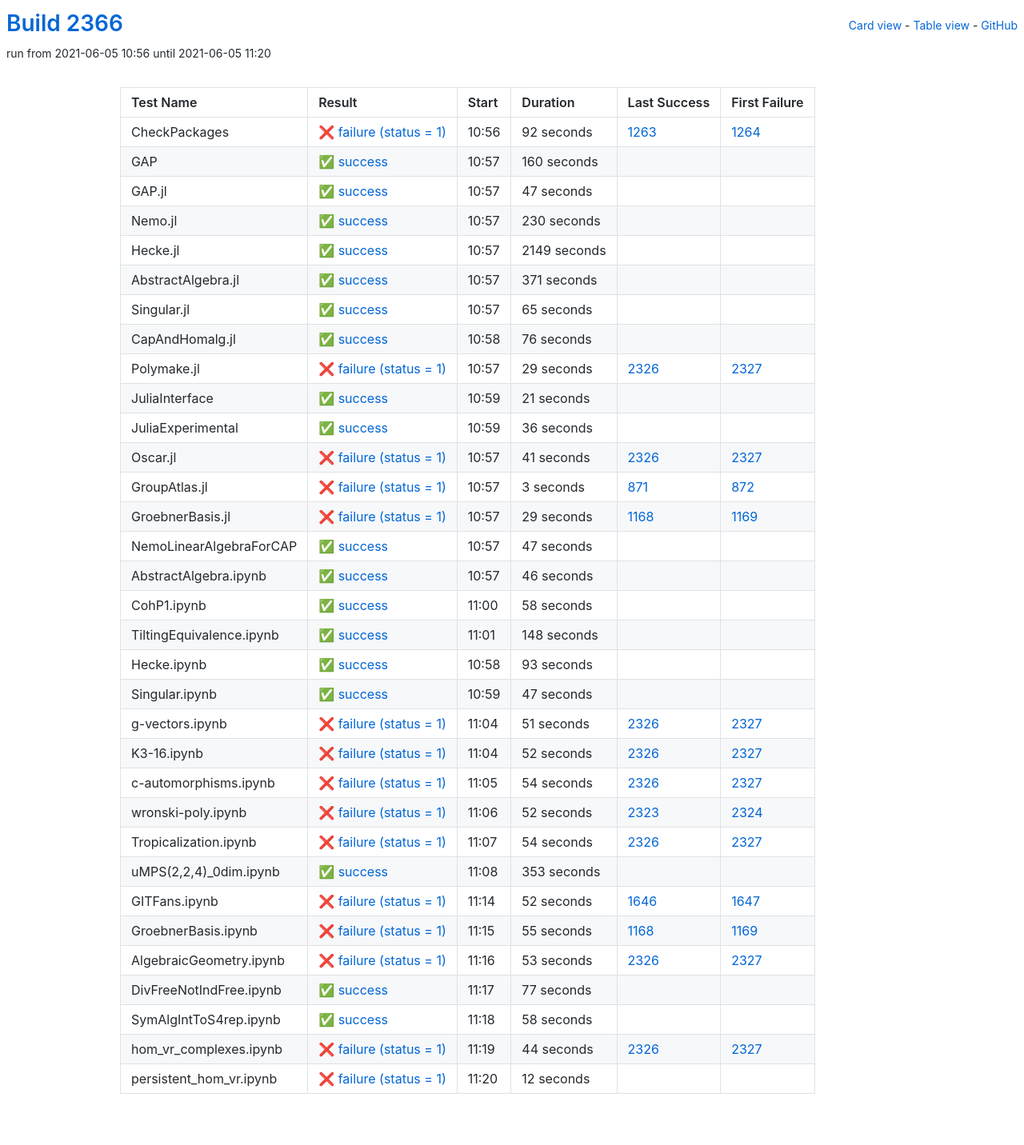
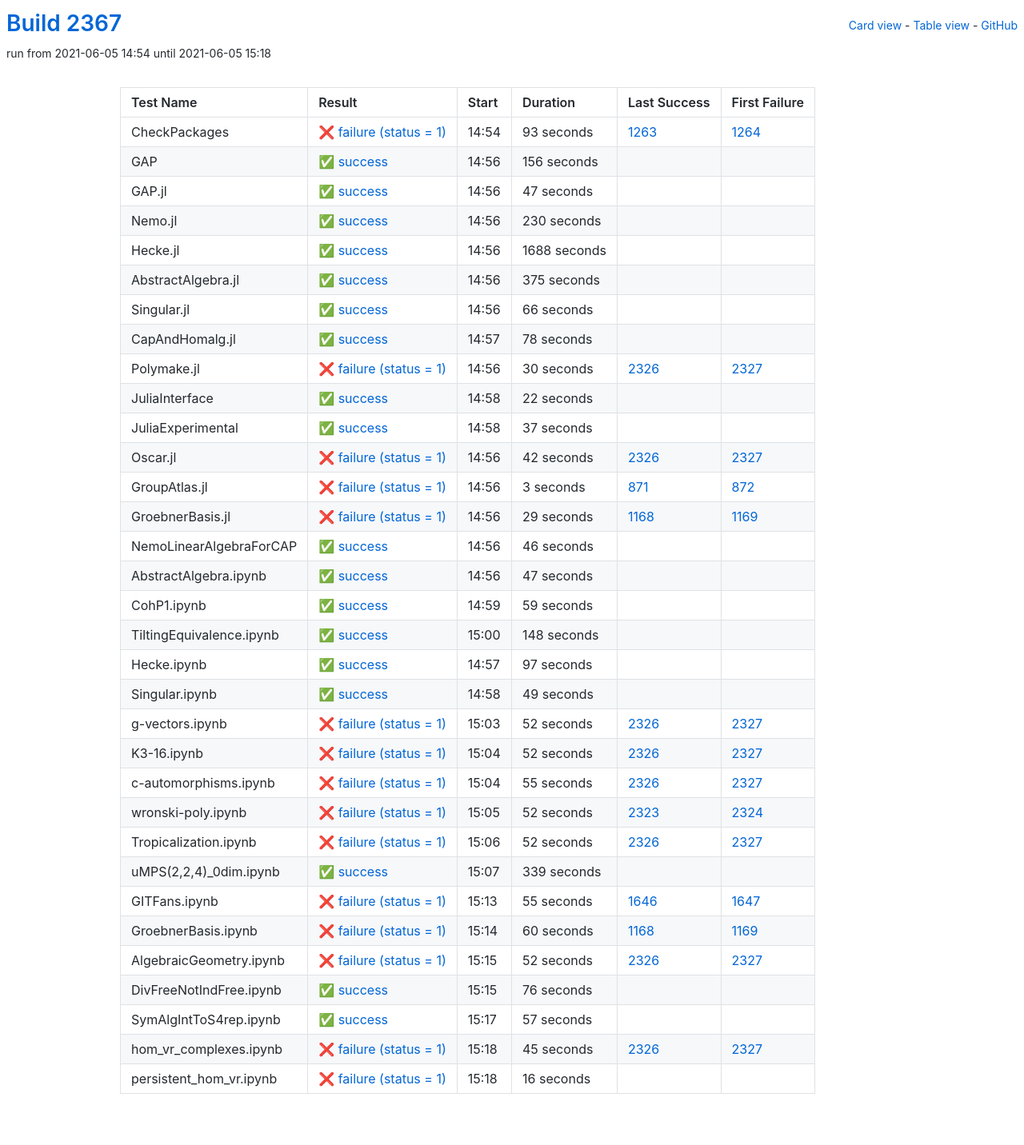
Before and after one commit to oscar-system/oscar-ci-status-stable, a Jekyll site: the page built from table.html, in a window 1280 px wide. Shown: the whole page at 80% size. Built offline with Jekyll 4.4.1, drawn with Linux system fonts in a browser that asks for light colours.

Commit message:
Build #2367

```diff
--- a/_data/ci.yml
+++ b/_data/ci.yml
@@ -1,6 +1,6 @@
 ---
-build: 2366
-build_url: https://oscarci.mathematik.uni-kl.de/job/oscar-stable/2366/
+build: 2367
+build_url: https://oscarci.mathematik.uni-kl.de/job/oscar-stable/2367/
 job: oscar-stable
 organization: oscar-system
 repo: oscar-ci-status-stable
@@ -8,32 +8,32 @@ repourl: https://github.com/oscar-system/oscar-ci-status-stable
 tests:
 - name: CheckPackages
   id: checkpackages
-  log: https://oscarci.mathematik.uni-kl.de/job/oscar-stable/2366/artifact/logs/build-2366/CheckPackages.log
-  start: 2021-06-05 10:56
+  log: https://oscarci.mathematik.uni-kl.de/job/oscar-stable/2367/artifact/logs/build-2367/CheckPackages.log
+  start: 2021-06-05 14:54
   success: false
   exitcode: 1
   status: failure
-  duration: 92
+  duration: 93
   last_success: 1263
   last_success_url: https://oscarci.mathematik.uni-kl.de/job/oscar-stable/1263/
   first_failure: 1264
   first_failure_url: https://oscarci.mathematik.uni-kl.de/job/oscar-stable/1264/
 - name: GAP
   id: gap
-  log: https://oscarci.mathematik.uni-kl.de/job/oscar-stable/2366/artifact/logs/build-2366/GAP.log
-  start: 2021-06-05 10:57
+  log: https://oscarci.mathematik.uni-kl.de/job/oscar-stable/2367/artifact/logs/build-2367/GAP.log
+  start: 2021-06-05 14:56
   success: true
   exitcode: 0
   status: success
-  duration: 160
+  duration: 156
   last_success: false
   last_success_url:
   first_failure: false
   first_failure_url:
 - name: GAP.jl
   id: gap-jl
-  log: https://oscarci.mathematik.uni-kl.de/job/oscar-stable/2366/artifact/logs/build-2366/GAP.jl.log
-  start: 2021-06-05 10:57
+  log: https://oscarci.mathematik.uni-kl.de/job/oscar-stable/2367/artifact/logs/build-2367/GAP.jl.log
+  start: 2021-06-05 14:56
   success: true
   exitcode: 0
   status: success
@@ -44,8 +44,8 @@ tests:
   first_failure_url:
 - name: Nemo.jl
   id: nemo-jl
-  log: https://oscarci.mathematik.uni-kl.de/job/oscar-stable/2366/artifact/logs/build-2366/Nemo.jl.log
-  start: 2021-06-05 10:57
+  log: https://oscarci.mathematik.uni-kl.de/job/oscar-stable/2367/artifact/logs/build-2367/Nemo.jl.log
+  start: 2021-06-05 14:56
   success: true
   exitcode: 0
   status: success
@@ -56,104 +56,104 @@ tests:
   first_failure_url:
 - name: Hecke.jl
   id: hecke-jl
-  log: https://oscarci.mathematik.uni-kl.de/job/oscar-stable/2366/artifact/logs/build-2366/Hecke.jl.log
-  start: 2021-06-05 10:57
+  log: https://oscarci.mathematik.uni-kl.de/job/oscar-stable/2367/artifact/logs/build-2367/Hecke.jl.log
+  start: 2021-06-05 14:56
   success: true
   exitcode: 0
   status: success
-  duration: 2149
+  duration: 1688
   last_success: false
   last_success_url:
   first_failure: false
   first_failure_url:
 - name: AbstractAlgebra.jl
   id: abstractalgebra-jl
-  log: https://oscarci.mathematik.uni-kl.de/job/oscar-stable/2366/artifact/logs/build-2366/AbstractAlgebra.jl.log
-  start: 2021-06-05 10:57
+  log: https://oscarci.mathematik.uni-kl.de/job/oscar-stable/2367/artifact/logs/build-2367/AbstractAlgebra.jl.log
+  start: 2021-06-05 14:56
   success: true
   exitcode: 0
   status: success
-  duration: 371
+  duration: 375
   last_success: false
   last_success_url:
   first_failure: false
   first_failure_url:
 - name: Singular.jl
   id: singular-jl
-  log: https://oscarci.mathematik.uni-kl.de/job/oscar-stable/2366/artifact/logs/build-2366/Singular.jl.log
-  start: 2021-06-05 10:57
+  log: https://oscarci.mathematik.uni-kl.de/job/oscar-stable/2367/artifact/logs/build-2367/Singular.jl.log
+  start: 2021-06-05 14:56
   success: true
   exitcode: 0
   status: success
-  duration: 65
+  duration: 66
   last_success: false
   last_success_url:
   first_failure: false
   first_failure_url:
 - name: CapAndHomalg.jl
   id: capandhomalg-jl
-  log: https://oscarci.mathematik.uni-kl.de/job/oscar-stable/2366/artifact/logs/build-2366/CapAndHomalg.jl.log
-  start: 2021-06-05 10:58
+  log: https://oscarci.mathematik.uni-kl.de/job/oscar-stable/2367/artifact/logs/build-2367/CapAndHomalg.jl.log
+  start: 2021-06-05 14:57
   success: true
   exitcode: 0
   status: success
-  duration: 76
+  duration: 78
   last_success: false
   last_success_url:
   first_failure: false
   first_failure_url:
 - name: Polymake.jl
   id: polymake-jl
-  log: https://oscarci.mathematik.uni-kl.de/job/oscar-stable/2366/artifact/logs/build-2366/Polymake.jl.log
-  start: 2021-06-05 10:57
+  log: https://oscarci.mathematik.uni-kl.de/job/oscar-stable/2367/artifact/logs/build-2367/Polymake.jl.log
+  start: 2021-06-05 14:56
   success: false
   exitcode: 1
   status: failure
-  duration: 29
+  duration: 30
   last_success: 2326
   last_success_url: https://oscarci.mathematik.uni-kl.de/job/oscar-stable/2326/
   first_failure: 2327
   first_failure_url: https://oscarci.mathematik.uni-kl.de/job/oscar-stable/2327/
 - name: JuliaInterface
   id: juliainterface
-  log: https://oscarci.mathematik.uni-kl.de/job/oscar-stable/2366/artifact/logs/build-2366/JuliaInterface.log
-  start: 2021-06-05 10:59
+  log: https://oscarci.mathematik.uni-kl.de/job/oscar-stable/2367/artifact/logs/build-2367/JuliaInterface.log
+  start: 2021-06-05 14:58
   success: true
   exitcode: 0
   status: success
-  duration: 21
+  duration: 22
   last_success: false
   last_success_url:
   first_failure: false
   first_failure_url:
 - name: JuliaExperimental
   id: juliaexperimental
-  log: https://oscarci.mathematik.uni-kl.de/job/oscar-stable/2366/artifact/logs/build-2366/JuliaExperimental.log
-  start: 2021-06-05 10:59
+  log: https://oscarci.mathematik.uni-kl.de/job/oscar-stable/2367/artifact/logs/build-2367/JuliaExperimental.log
+  start: 2021-06-05 14:58
   success: true
   exitcode: 0
   status: success
-  duration: 36
+  duration: 37
   last_success: false
   last_success_url:
   first_failure: false
   first_failure_url:
 - name: Oscar.jl
   id: oscar-jl
-  log: https://oscarci.mathematik.uni-kl.de/job/oscar-stable/2366/artifact/logs/build-2366/Oscar.jl.log
-  start: 2021-06-05 10:57
+  log: https://oscarci.mathematik.uni-kl.de/job/oscar-stable/2367/artifact/logs/build-2367/Oscar.jl.log
+  start: 2021-06-05 14:56
   success: false
   exitcode: 1
   status: failure
-  duration: 41
+  duration: 42
   last_success: 2326
   last_success_url: https://oscarci.mathematik.uni-kl.de/job/oscar-stable/2326/
   first_failure: 2327
   first_failure_url: https://oscarci.mathematik.uni-kl.de/job/oscar-stable/2327/
 - name: GroupAtlas.jl
   id: groupatlas-jl
-  log: https://oscarci.mathematik.uni-kl.de/job/oscar-stable/2366/artifact/logs/build-2366/GroupAtlas.jl.log
-  start: 2021-06-05 10:57
+  log: https://oscarci.mathematik.uni-kl.de/job/oscar-stable/2367/artifact/logs/build-2367/GroupAtlas.jl.log
+  start: 2021-06-05 14:56
   success: false
   exitcode: 1
   status: failure
@@ -164,8 +164,8 @@ tests:
   first_failure_url: https://oscarci.mathematik.uni-kl.de/job/oscar-stable/872/
 - name: GroebnerBasis.jl
   id: groebnerbasis-jl
-  log: https://oscarci.mathematik.uni-kl.de/job/oscar-stable/2366/artifact/logs/build-2366/GroebnerBasis.jl.log
-  start: 2021-06-05 10:57
+  log: https://oscarci.mathematik.uni-kl.de/job/oscar-stable/2367/artifact/logs/build-2367/GroebnerBasis.jl.log
+  start: 2021-06-05 14:56
   success: false
   exitcode: 1
   status: failure
@@ -176,8 +176,20 @@ tests:
   first_failure_url: https://oscarci.mathematik.uni-kl.de/job/oscar-stable/1169/
 - name: NemoLinearAlgebraForCAP
   id: nemolinearalgebraforcap
-  log: https://oscarci.mathematik.uni-kl.de/job/oscar-stable/2366/artifact/logs/build-2366/NemoLinearAlgebraForCAP.log
-  start: 2021-06-05 10:57
+  log: https://oscarci.mathematik.uni-kl.de/job/oscar-stable/2367/artifact/logs/build-2367/NemoLinearAlgebraForCAP.log
+  start: 2021-06-05 14:56
+  success: true
+  exitcode: 0
+  status: success
+  duration: 46
+  last_success: false
+  last_success_url:
+  first_failure: false
+  first_failure_url:
+- name: AbstractAlgebra.ipynb
+  id: abstractalgebra-ipynb
+  log: https://oscarci.mathematik.uni-kl.de/job/oscar-stable/2367/artifact/logs/build-2367/AbstractAlgebra.ipynb.log
+  start: 2021-06-05 14:56
   success: true
   exitcode: 0
   status: success
@@ -186,34 +198,22 @@ tests:
   last_success_url:
   first_failure: false
   first_failure_url:
-- name: AbstractAlgebra.ipynb
-  id: abstractalgebra-ipynb
-  log: https://oscarci.mathematik.uni-kl.de/job/oscar-stable/2366/artifact/logs/build-2366/AbstractAlgebra.ipynb.log
-  start: 2021-06-05 10:57
+- name: CohP1.ipynb
+  id: cohp1-ipynb
+  log: https://oscarci.mathematik.uni-kl.de/job/oscar-stable/2367/artifact/logs/build-2367/CohP1.ipynb.log
+  start: 2021-06-05 14:59
   success: true
   exitcode: 0
   status: success
-  duration: 46
-  last_success: false
-  last_success_url:
-  first_failure: false
-  first_failure_url:
-- name: CohP1.ipynb
-  id: cohp1-ipynb
-  log: https://oscarci.mathematik.uni-kl.de/job/oscar-stable/2366/artifact/logs/build-2366/CohP1.ipynb.log
-  start: 2021-06-05 11:00
-  success: true
-  exitcode: 0
-  status: success
-  duration: 58
+  duration: 59
   last_success: false
   last_success_url:
   first_failure: false
   first_failure_url:
 - name: TiltingEquivalence.ipynb
   id: tiltingequivalence-ipynb
-  log: https://oscarci.mathematik.uni-kl.de/job/oscar-stable/2366/artifact/logs/build-2366/TiltingEquivalence.ipynb.log
-  start: 2021-06-05 11:01
+  log: https://oscarci.mathematik.uni-kl.de/job/oscar-stable/2367/artifact/logs/build-2367/TiltingEquivalence.ipynb.log
+  start: 2021-06-05 15:00
   success: true
   exitcode: 0
   status: success
@@ -224,44 +224,44 @@ tests:
   first_failure_url:
 - name: Hecke.ipynb
   id: hecke-ipynb
-  log: https://oscarci.mathematik.uni-kl.de/job/oscar-stable/2366/artifact/logs/build-2366/Hecke.ipynb.log
-  start: 2021-06-05 10:58
+  log: https://oscarci.mathematik.uni-kl.de/job/oscar-stable/2367/artifact/logs/build-2367/Hecke.ipynb.log
+  start: 2021-06-05 14:57
   success: true
   exitcode: 0
   status: success
-  duration: 93
+  duration: 97
   last_success: false
   last_success_url:
   first_failure: false
   first_failure_url:
 - name: Singular.ipynb
   id: singular-ipynb
-  log: https://oscarci.mathematik.uni-kl.de/job/oscar-stable/2366/artifact/logs/build-2366/Singular.ipynb.log
-  start: 2021-06-05 10:59
+  log: https://oscarci.mathematik.uni-kl.de/job/oscar-stable/2367/artifact/logs/build-2367/Singular.ipynb.log
+  start: 2021-06-05 14:58
   success: true
   exitcode: 0
   status: success
-  duration: 47
+  duration: 49
   last_success: false
   last_success_url:
   first_failure: false
   first_failure_url:
 - name: g-vectors.ipynb
   id: g-vectors-ipynb
-  log: https://oscarci.mathematik.uni-kl.de/job/oscar-stable/2366/artifact/logs/build-2366/g-vectors.ipynb.log
-  start: 2021-06-05 11:04
+  log: https://oscarci.mathematik.uni-kl.de/job/oscar-stable/2367/artifact/logs/build-2367/g-vectors.ipynb.log
+  start: 2021-06-05 15:03
   success: false
   exitcode: 1
   status: failure
-  duration: 51
+  duration: 52
   last_success: 2326
   last_success_url: https://oscarci.mathematik.uni-kl.de/job/oscar-stable/2326/
   first_failure: 2327
   first_failure_url: https://oscarci.mathematik.uni-kl.de/job/oscar-stable/2327/
 - name: K3-16.ipynb
   id: k3-16-ipynb
-  log: https://oscarci.mathematik.uni-kl.de/job/oscar-stable/2366/artifact/logs/build-2366/K3-16.ipynb.log
-  start: 2021-06-05 11:04
+  log: https://oscarci.mathematik.uni-kl.de/job/oscar-stable/2367/artifact/logs/build-2367/K3-16.ipynb.log
+  start: 2021-06-05 15:04
   success: false
   exitcode: 1
   status: failure
@@ -272,20 +272,20 @@ tests:
   first_failure_url: https://oscarci.mathematik.uni-kl.de/job/oscar-stable/2327/
 - name: c-automorphisms.ipynb
   id: c-automorphisms-ipynb
-  log: https://oscarci.mathematik.uni-kl.de/job/oscar-stable/2366/artifact/logs/build-2366/c-automorphisms.ipynb.log
-  start: 2021-06-05 11:05
+  log: https://oscarci.mathematik.uni-kl.de/job/oscar-stable/2367/artifact/logs/build-2367/c-automorphisms.ipynb.log
+  start: 2021-06-05 15:04
   success: false
   exitcode: 1
   status: failure
-  duration: 54
+  duration: 55
   last_success: 2326
   last_success_url: https://oscarci.mathematik.uni-kl.de/job/oscar-stable/2326/
   first_failure: 2327
   first_failure_url: https://oscarci.mathematik.uni-kl.de/job/oscar-stable/2327/
 - name: wronski-poly.ipynb
   id: wronski-poly-ipynb
-  log: https://oscarci.mathematik.uni-kl.de/job/oscar-stable/2366/artifact/logs/build-2366/wronski-poly.ipynb.log
-  start: 2021-06-05 11:06
+  log: https://oscarci.mathematik.uni-kl.de/job/oscar-stable/2367/artifact/logs/build-2367/wronski-poly.ipynb.log
+  start: 2021-06-05 15:05
   success: false
   exitcode: 1
   status: failure
@@ -296,108 +296,108 @@ tests:
   first_failure_url: https://oscarci.mathematik.uni-kl.de/job/oscar-stable/2324/
 - name: Tropicalization.ipynb
   id: tropicalization-ipynb
-  log: https://oscarci.mathematik.uni-kl.de/job/oscar-stable/2366/artifact/logs/build-2366/Tropicalization.ipynb.log
-  start: 2021-06-05 11:07
+  log: https://oscarci.mathematik.uni-kl.de/job/oscar-stable/2367/artifact/logs/build-2367/Tropicalization.ipynb.log
+  start: 2021-06-05 15:06
   success: false
   exitcode: 1
   status: failure
-  duration: 54
+  duration: 52
   last_success: 2326
   last_success_url: https://oscarci.mathematik.uni-kl.de/job/oscar-stable/2326/
   first_failure: 2327
   first_failure_url: https://oscarci.mathematik.uni-kl.de/job/oscar-stable/2327/
 - name: uMPS(2,2,4)_0dim.ipynb
   id: umps-2-2-4-0dim-ipynb
-  log: https://oscarci.mathematik.uni-kl.de/job/oscar-stable/2366/artifact/logs/build-2366/uMPS-2-2-4-_0dim.ipynb.log
-  start: 2021-06-05 11:08
+  log: https://oscarci.mathematik.uni-kl.de/job/oscar-stable/2367/artifact/logs/build-2367/uMPS-2-2-4-_0dim.ipynb.log
+  start: 2021-06-05 15:07
   success: true
   exitcode: 0
   status: success
-  duration: 353
+  duration: 339
   last_success: false
   last_success_url:
   first_failure: false
   first_failure_url:
 - name: GITFans.ipynb
   id: gitfans-ipynb
-  log: https://oscarci.mathematik.uni-kl.de/job/oscar-stable/2366/artifact/logs/build-2366/GITFans.ipynb.log
-  start: 2021-06-05 11:14
+  log: https://oscarci.mathematik.uni-kl.de/job/oscar-stable/2367/artifact/logs/build-2367/GITFans.ipynb.log
+  start: 2021-06-05 15:13
   success: false
   exitcode: 1
   status: failure
-  duration: 52
+  duration: 55
   last_success: 1646
   last_success_url: https://oscarci.mathematik.uni-kl.de/job/oscar-stable/1646/
   first_failure: 1647
   first_failure_url: https://oscarci.mathematik.uni-kl.de/job/oscar-stable/1647/
 - name: GroebnerBasis.ipynb
   id: groebnerbasis-ipynb
-  log: https://oscarci.mathematik.uni-kl.de/job/oscar-stable/2366/artifact/logs/build-2366/GroebnerBasis.ipynb.log
-  start: 2021-06-05 11:15
+  log: https://oscarci.mathematik.uni-kl.de/job/oscar-stable/2367/artifact/logs/build-2367/GroebnerBasis.ipynb.log
+  start: 2021-06-05 15:14
   success: false
   exitcode: 1
   status: failure
-  duration: 55
+  duration: 60
   last_success: 1168
   last_success_url: https://oscarci.mathematik.uni-kl.de/job/oscar-stable/1168/
   first_failure: 1169
   first_failure_url: https://oscarci.mathematik.uni-kl.de/job/oscar-stable/1169/
 - name: AlgebraicGeometry.ipynb
   id: algebraicgeometry-ipynb
-  log: https://oscarci.mathematik.uni-kl.de/job/oscar-stable/2366/artifact/logs/build-2366/AlgebraicGeometry.ipynb.log
-  start: 2021-06-05 11:16
+  log: https://oscarci.mathematik.uni-kl.de/job/oscar-stable/2367/artifact/logs/build-2367/AlgebraicGeometry.ipynb.log
+  start: 2021-06-05 15:15
   success: false
   exitcode: 1
   status: failure
-  duration: 53
+  duration: 52
   last_success: 2326
   last_success_url: https://oscarci.mathematik.uni-kl.de/job/oscar-stable/2326/
   first_failure: 2327
   first_failure_url: https://oscarci.mathematik.uni-kl.de/job/oscar-stable/2327/
 - name: DivFreeNotIndFree.ipynb
   id: divfreenotindfree-ipynb
-  log: https://oscarci.mathematik.uni-kl.de/job/oscar-stable/2366/artifact/logs/build-2366/DivFreeNotIndFree.ipynb.log
-  start: 2021-06-05 11:17
+  log: https://oscarci.mathematik.uni-kl.de/job/oscar-stable/2367/artifact/logs/build-2367/DivFreeNotIndFree.ipynb.log
+  start: 2021-06-05 15:15
   success: true
   exitcode: 0
   status: success
-  duration: 77
+  duration: 76
   last_success: false
   last_success_url:
   first_failure: false
   first_failure_url:
 - name: SymAlgIntToS4rep.ipynb
   id: symalginttos4rep-ipynb
-  log: https://oscarci.mathematik.uni-kl.de/job/oscar-stable/2366/artifact/logs/build-2366/SymAlgIntToS4rep.ipynb.log
-  start: 2021-06-05 11:18
+  log: https://oscarci.mathematik.uni-kl.de/job/oscar-stable/2367/artifact/logs/build-2367/SymAlgIntToS4rep.ipynb.log
+  start: 2021-06-05 15:17
   success: true
   exitcode: 0
   status: success
-  duration: 58
+  duration: 57
   last_success: false
   last_success_url:
   first_failure: false
   first_failure_url:
 - name: hom_vr_complexes.ipynb
   id: hom-vr-complexes-ipynb
-  log: https://oscarci.mathematik.uni-kl.de/job/oscar-stable/2366/artifact/logs/build-2366/hom_vr_complexes.ipynb.log
-  start: 2021-06-05 11:19
+  log: https://oscarci.mathematik.uni-kl.de/job/oscar-stable/2367/artifact/logs/build-2367/hom_vr_complexes.ipynb.log
+  start: 2021-06-05 15:18
   success: false
   exitcode: 1
   status: failure
-  duration: 44
+  duration: 45
   last_success: 2326
   last_success_url: https://oscarci.mathematik.uni-kl.de/job/oscar-stable/2326/
   first_failure: 2327
   first_failure_url: https://oscarci.mathematik.uni-kl.de/job/oscar-stable/2327/
 - name: persistent_hom_vr.ipynb
   id: persistent-hom-vr-ipynb
-  log: https://oscarci.mathematik.uni-kl.de/job/oscar-stable/2366/artifact/logs/build-2366/persistent_hom_vr.ipynb.log
-  start: 2021-06-05 11:20
+  log: https://oscarci.mathematik.uni-kl.de/job/oscar-stable/2367/artifact/logs/build-2367/persistent_hom_vr.ipynb.log
+  start: 2021-06-05 15:18
   success: false
   exitcode: 1
   status: failure
-  duration: 12
+  duration: 16
   last_success: false
   last_success_url:
   first_failure: false
```
Also changed, not shown: README.md.
